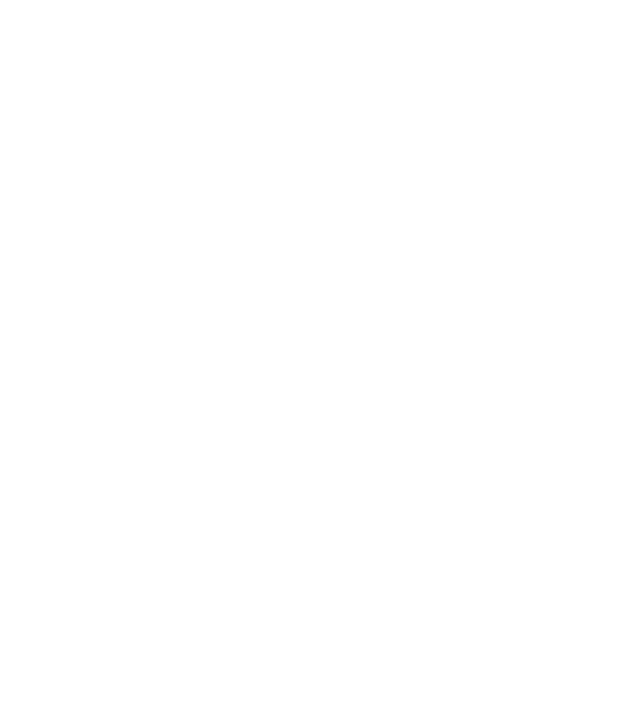
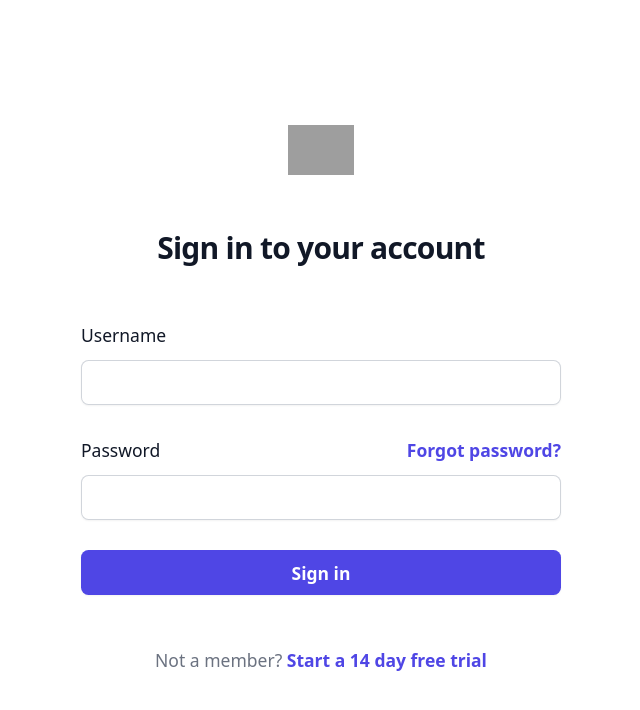
Before and after one commit to tolerious/Stylish-Reader-Official-Website, a Vue app: page /login in a window 1280 px wide. Before the commit this address had no page. Shown: the top 710 px of the page, without its empty margins (319-959 px from the left). Built offline with nearby package versions, Linux system fonts and the light colour scheme; grey boxes are pictures that could not be loaded.

Commit message:
🚧 Video page.

```diff
--- a/package.json
+++ b/package.json
@@ -16,6 +16,7 @@
     "format": "prettier --write src/"
   },
   "dependencies": {
+    "axios": "^1.7.2",
     "pinia": "^2.1.7",
     "vue": "^3.4.29",
     "vue-router": "^4.3.3"
--- /dev/null
+++ b/src/utils/requestUtils.ts
@@ -0,0 +1,57 @@
+// src/axios.ts
+import axios, {
+  AxiosError,
+  type AxiosInstance,
+  type AxiosRequestConfig,
+  type AxiosResponse
+} from 'axios'
+
+const instance: AxiosInstance = axios.create({
+  baseURL: import.meta.env.VITE_API_URL, // 替换为你的API基础URL
+  timeout: 10000,
+  headers: { 'Content-Type': 'application/json' }
+})
+
+// 请求拦截器
+instance.interceptors.request.use(
+  (config: any) => {
+    const token = localStorage.getItem('token')
+    if (token) {
+      if (config.headers) {
+        config.headers.Authorization = `Bearer ${token}`
+      } else {
+        config.headers = { Authorization: `Bearer ${token}` }
+      }
+    }
+    return config
+  },
+  (error: AxiosError) => {
+    return Promise.reject(error)
+  }
+)
+
+// 响应拦截器
+instance.interceptors.response.use(
+  (response: AxiosResponse) => {
+    return response
+  },
+  (error) => {
+    return Promise.reject(error)
+  }
+)
+
+// 封装常用的请求方法
+export const httpRequest = {
+  get<T = any>(url: string, params?: any, config?: AxiosRequestConfig): Promise<AxiosResponse<T>> {
+    return instance.get<T>(url, { params, ...config })
+  },
+  post<T = any>(url: string, data?: any, config?: AxiosRequestConfig): Promise<AxiosResponse<T>> {
+    return instance.post<T>(url, data, { ...config })
+  },
+  put<T = any>(url: string, data?: any, config?: AxiosRequestConfig): Promise<AxiosResponse<T>> {
+    return instance.put<T>(url, data, { ...config })
+  },
+  delete<T = any>(url: string, config?: AxiosRequestConfig): Promise<AxiosResponse<T>> {
+    return instance.delete<T>(url, { ...config })
+  }
+}
--- a/src/views/HomeView.vue
+++ b/src/views/HomeView.vue
@@ -1,5 +1,14 @@
-<script setup lang="ts"></script>
-
 <template>
   <main></main>
 </template>
+
+<script setup lang="ts">
+import { onMounted } from 'vue'
+import { httpRequest } from '../utils/requestUtils'
+onMounted(() => {
+  console.log('...')
+  httpRequest.get('/api/v1/health').then((res) => {
+    console.log(res)
+  })
+})
+</script>
--- /dev/null
+++ b/src/views/LoginView.vue
@@ -0,0 +1,99 @@
+<template>
+  <div class="flex min-h-full flex-1 flex-col justify-center px-6 py-12 lg:px-8">
+    <div class="sm:mx-auto sm:w-full sm:max-w-sm">
+      <img
+        class="mx-auto h-10 w-auto"
+        src="https://tailwindui.com/img/logos/mark.svg?color=indigo&shade=600"
+        alt="Your Company"
+      />
+      <h2 class="mt-10 text-center text-2xl font-bold leading-9 tracking-tight text-gray-900">
+        Sign in to your account
+      </h2>
+    </div>
+
+    <div class="mt-10 sm:mx-auto sm:w-full sm:max-w-sm">
+      <form class="space-y-6">
+        <div>
+          <label for="email" class="block text-sm font-medium leading-6 text-gray-900"
+            >Username</label
+          >
+          <div class="mt-2">
+            <input
+              id="email"
+              name="email"
+              type="email"
+              autocomplete="email"
+              required="true"
+              v-model="username"
+              class="block w-full rounded-md border-0 py-1.5 text-gray-900 shadow-sm ring-1 ring-inset ring-gray-300 placeholder:text-gray-400 focus:ring-2 focus:ring-inset focus:ring-indigo-600 sm:text-sm sm:leading-6"
+            />
+          </div>
+        </div>
+
+        <div>
+          <div class="flex items-center justify-between">
+            <label for="password" class="block text-sm font-medium leading-6 text-gray-900"
+              >Password</label
+            >
+            <div class="text-sm">
+              <a href="#" class="font-semibold text-indigo-600 hover:text-indigo-500"
+                >Forgot password?</a
+              >
+            </div>
+          </div>
+          <div class="mt-2">
+            <input
+              id="password"
+              name="password"
+              type="password"
+              autocomplete="current-password"
+              required="true"
+              v-model="password"
+              class="block w-full rounded-md border-0 py-1.5 text-gray-900 shadow-sm ring-1 ring-inset ring-gray-300 placeholder:text-gray-400 focus:ring-2 focus:ring-inset focus:ring-indigo-600 sm:text-sm sm:leading-6"
+            />
+          </div>
+        </div>
+
+        <div>
+          <button
+            type="submit"
+            @click="handleSubmit"
+            class="flex w-full justify-center rounded-md bg-indigo-600 px-3 py-1.5 text-sm font-semibold leading-6 text-white shadow-sm hover:bg-indigo-500 focus-visible:outline focus-visible:outline-2 focus-visible:outline-offset-2 focus-visible:outline-indigo-600"
+          >
+            Sign in
+          </button>
+        </div>
+      </form>
+
+      <p class="mt-10 text-center text-sm text-gray-500">
+        Not a member?
+        {{ ' ' }}
+        <a href="#" class="font-semibold leading-6 text-indigo-600 hover:text-indigo-500"
+          >Start a 14 day free trial</a
+        >
+      </p>
+    </div>
+  </div>
+</template>
+
+<script setup lang="ts">
+import { ref } from 'vue'
+import { httpRequest } from '../utils/requestUtils'
+const username = ref('')
+const password = ref('')
+async function handleSubmit(event: any) {
+  event.preventDefault()
+  console.log('...')
+  const r = await httpRequest.post('/logic/login', {
+    username: username.value,
+    password: password.value
+  })
+  console.log(r.data.data.token)
+  if (r.data.code === 200) {
+    localStorage.setItem('token', r.data.data.token)
+    alert('登陆成功')
+  } else {
+    alert('登陆失败')
+  }
+}
+</script>
--- a/src/views/YoutubeView.vue
+++ b/src/views/YoutubeView.vue
@@ -45,9 +45,43 @@
 </template>
 
 <script setup lang="ts">
-import { computed, onMounted } from 'vue'
+import { useRoute } from 'vue-router'
+import { computed, onMounted, ref } from 'vue'
+import { httpRequest } from '../utils/requestUtils'
+
+import axios from 'axios'
 const iframeSrc = computed(() => `https://www.youtube.com/embed/gWotBPtsulo`)
-onMounted(() => {})
+const route = useRoute()
+const youtubeId = ref('')
+
+function eventListenerFromContentScript() {
+  document.addEventListener('fromYoutubeVideoContentScript', (event: any) => {
+    const details = JSON.parse(event.detail)
+    switch (details.type) {
+      case 'subtitle':
+        console.log(details.data)
+        break
+      default:
+        break
+    }
+  })
+}
+
+async function getYoutubeVideoDetail(videoId: string): Promise<void> {
+  const r = await httpRequest.get(`/article/youtube/detail/${videoId}`)
+  console.log(r.data.data)
+}
+
+onMounted(async () => {
+  // const url =
+  //   'https://www.youtube.com/api/timedtext?v=uYFtWVv5F3E&ei=jgmKZoilGfqyz7sPr--DgAo&caps=asr&opi=112496729&exp=xbt&xoaf=5&hl=zh-CN&ip=0.0.0.0&ipbits=0&expire=1720347646&sparams=ip%2Cipbits%2Cexpire%2Cv%2Cei%2Ccaps%2Copi%2Cexp%2Cxoaf&signature=E94037FB8F4DEA453DE83FA360D44ED8AF92A8E9.9F289FA965CC38C213A19B0CC061BCF376248409&key=yt8&kind=asr&lang=en&fmt=json3&xorb=2&xobt=3&xovt=3&cbr=Firefox&cbrver=127.0&c=WEB&cver=2.20240702.09.00&cplayer=UNIPLAYER&cos=Windows&cosver=10.0&cplatform=DESKTOP&tlang=zh-Hans'
+  // const t = await axios.get(url)
+  // console.log(t.data)
+  eventListenerFromContentScript()
+  console.log(route.params)
+  youtubeId.value = route.params.youtubeId as string
+  getYoutubeVideoDetail(youtubeId.value)
+})
 </script>
 
 <style scoped></style>
```
Also changed, not shown: src/router/index.ts (+6 -6 lines), 2 other files (tests, documents, lock files or other folders).
